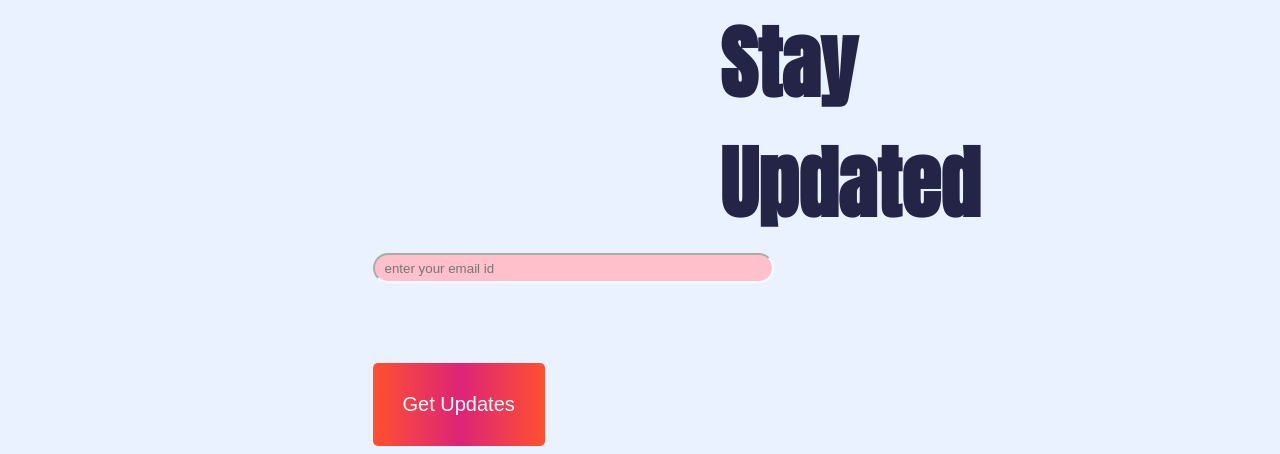
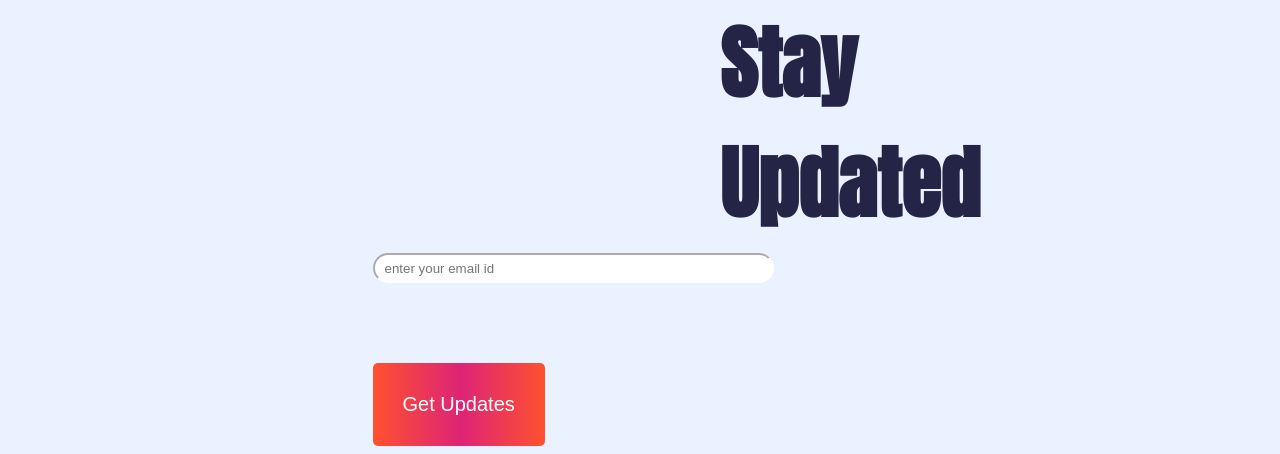
Before and after one commit to vaishnavibhaskara/zomato-landing-page-one, a plain HTML site: page index.html in a window 1280 px wide. Shown: the part 2040-2494 px from the top of the page. Drawn offline with Linux system fonts and the light colour scheme; a web font is replaced by a local one.

Commit message:
next commit

```diff
--- a/style.css
+++ b/style.css
@@ -176,7 +176,7 @@ body{
 
 .updates__email{
     border-color: #fff;
-    background-color:pink;
+    background-color: #fff;
     border-radius:20px;
     width: 170px;
     height: 30px;
```
